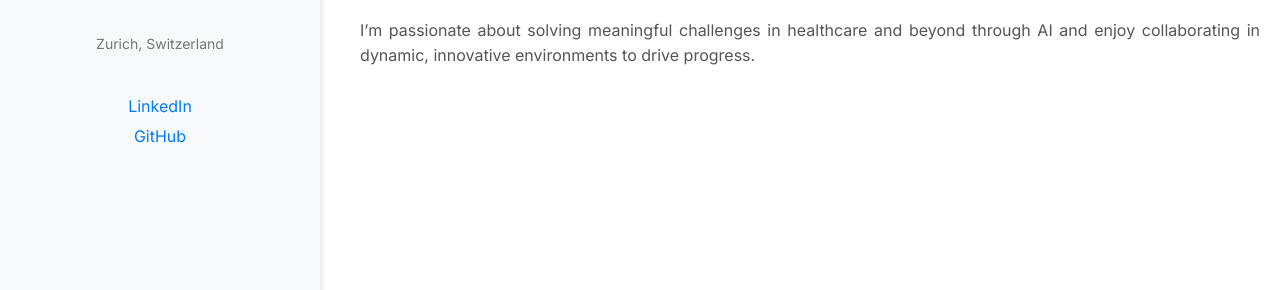
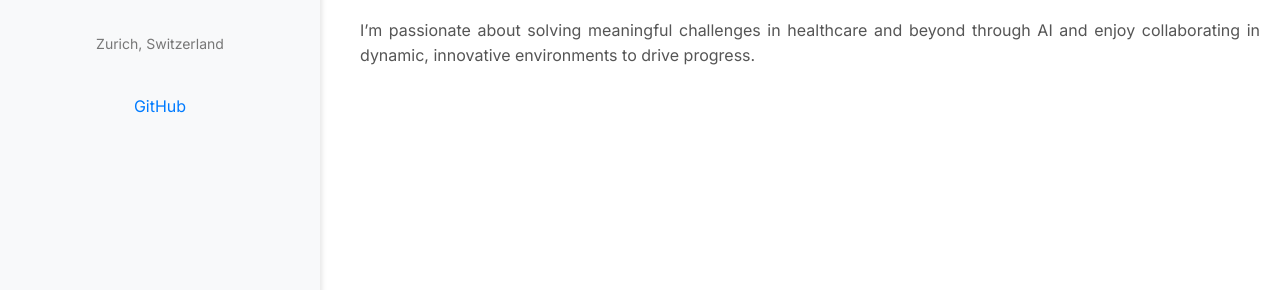
Before and after one commit to thomkell/thomkell.github.io, a Jekyll site: the page built from index.md, in a window 1280 px wide. Shown: the part 348-638 px from the top of the page. Built offline with Jekyll 4.4.1, drawn with Linux system fonts in a browser that asks for light colours.

Commit message:
Update default.html
linkedin deleted

```diff
--- a/_layouts/default.html
+++ b/_layouts/default.html
@@ -22,7 +22,7 @@
 
         <!-- Social Links -->
         <ul class="social-links">
-          <li><a href="https://linkedin.com/in/thomkell">LinkedIn</a></li>
+         <!-- <li><a href="https://linkedin.com/in/thomkell">LinkedIn</a></li> -->
           <li><a href="https://github.com/thomkell">GitHub</a></li>
         </ul>
       </div>
```
